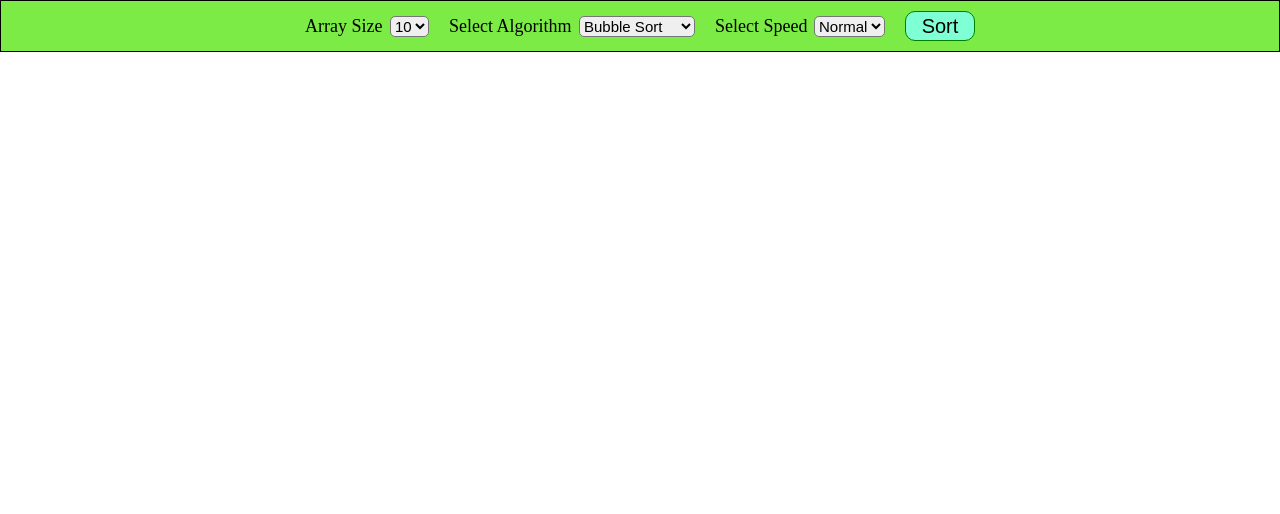
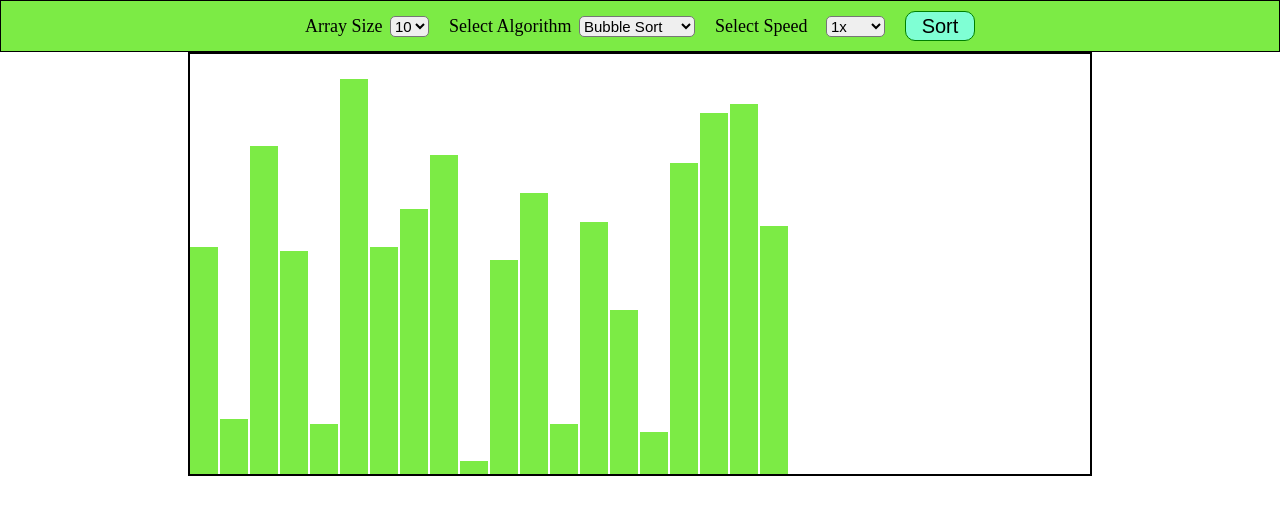
Before and after one commit to Rohitsinghwho/VisualizeSortingAlgo, a plain HTML site: page index.html in a window 1280 px wide. Drawn offline with Linux system fonts and the light colour scheme.

Commit message:
`Added initial implementation of sorting visualization with array generation, rendering, and basic UI elements.`

```diff
--- a/Scripts/script.js
+++ b/Scripts/script.js
@@ -0,0 +1,49 @@
+//TODO: Write the script for getting the values from the options
+// select element returns an object. And we can access the object keys
+// using the indices as ['0'].
+class visualizeAlgo{
+    constructor() {
+        this.array=[];
+        this.container=document.getElementById("bar_graph");
+        this.speed=10; //defalult
+        console.log(this)
+    }
+    setSpeed(sp=10){
+        this.speed=sp;
+    }
+    generateArray(size=20){
+        this.array = Array.from({ length: size }, () =>
+            Math.floor(Math.random() * 100) + 1
+          );
+          this.renderArray();
+          console.log(this)
+    }
+
+    renderArray(){
+        if(this.container!==null)
+        {
+            this.container.innerHTML='';
+        }
+        this.array.forEach((val,idx)=>{
+            let bar= document.createElement('div');
+            bar.classList.add("bar");
+            bar.style.height=`${val}%`
+            // we are using transform because if we don't then the blocks will be created only on a single place
+            bar.style.transform = `translateX(${idx * 30}px)`;
+            this.container.appendChild(bar);
+         })
+    }
+
+}
+const visualizer= new visualizeAlgo();
+let btn= document.getElementById('Sortingbtn');
+let barGraph=document.getElementById('bar_graph');
+visualizer.generateArray();
+btn.addEventListener(('click'),()=>{
+    let ArraySize= document.querySelector("#A_size");
+    let SelectedAlgo=document.querySelector("#S_algo");
+    let Speed=document.querySelector("#S_speed");
+    visualizeAlgo.generateArray(ArraySize);
+    // Todo speed function and update bars function and color chane
+    // visualizeAlgo.setSpeed()
+})
--- a/Styling/style.css
+++ b/Styling/style.css
@@ -64,3 +64,22 @@
     align-items: center;
     justify-content: space-between;
 }
+#bar_graph{
+    width: 900px;
+    display: flex;
+    justify-content: center;
+    align-items: center;
+    height: 420px;
+    border: 2px solid black;
+    position: relative;
+    margin:0 auto;
+}
+
+.bar{
+    width: 28px;
+    position: absolute;
+    left: 0;
+    bottom: 0;
+    background-color:#7CEB45;
+    /* height: 80px; */
+}
--- a/index.html
+++ b/index.html
@@ -19,8 +19,6 @@
                     <option selected class="options_font_style">10</option>
                     <option class="options_font_style">20</option>
                     <option class="options_font_style">30</option>
-                    <option class="options_font_style">40</option>
-                    <option class="options_font_style">50</option>
                 </select>
             </div>
             <!-- Sorting Selection div -->
@@ -37,23 +35,26 @@
              <!-- Speed of visualization -->
               <div class="m20 speed_c">
                 <label class="heading_font_style">Select Speed</label>
-                <select name="SpeedControler" class=" curve options_font_style">
+                <select name="SpeedControler" class=" curve options_font_style" id="S_speed">
                     <option class="options_font_style">0.5x</option>
                     <option class="options_font_style">0.25x</option>
                     <option class="options_font_style">1.25x</option>
                     <option class="options_font_style">1.5x</option>
                     <option class="options_font_style">2x</option>
-                    <option class="options_font_style" selected >Normal</option>
+                    <option class="options_font_style" selected >1x</option>
                 </select>
               </div>
               <!-- Sorting button -->
+              <!-- TODO: Add button function property or resolve button -->
                <button id="Sortingbtn" class="btn_specification">Sort</button>
-    </header>
+        </nav>
     <!-- Visualization Section -->
-    <section>
-
-    </section>
+     <!-- TODO -->
+    <div id="bar_graph">
+        <!-- <div id="bar">1</div> -->
+    </div>
     <!-- script -->
      <script src="Scripts/script.js"></script>
+
 </body>
 </html>
```
